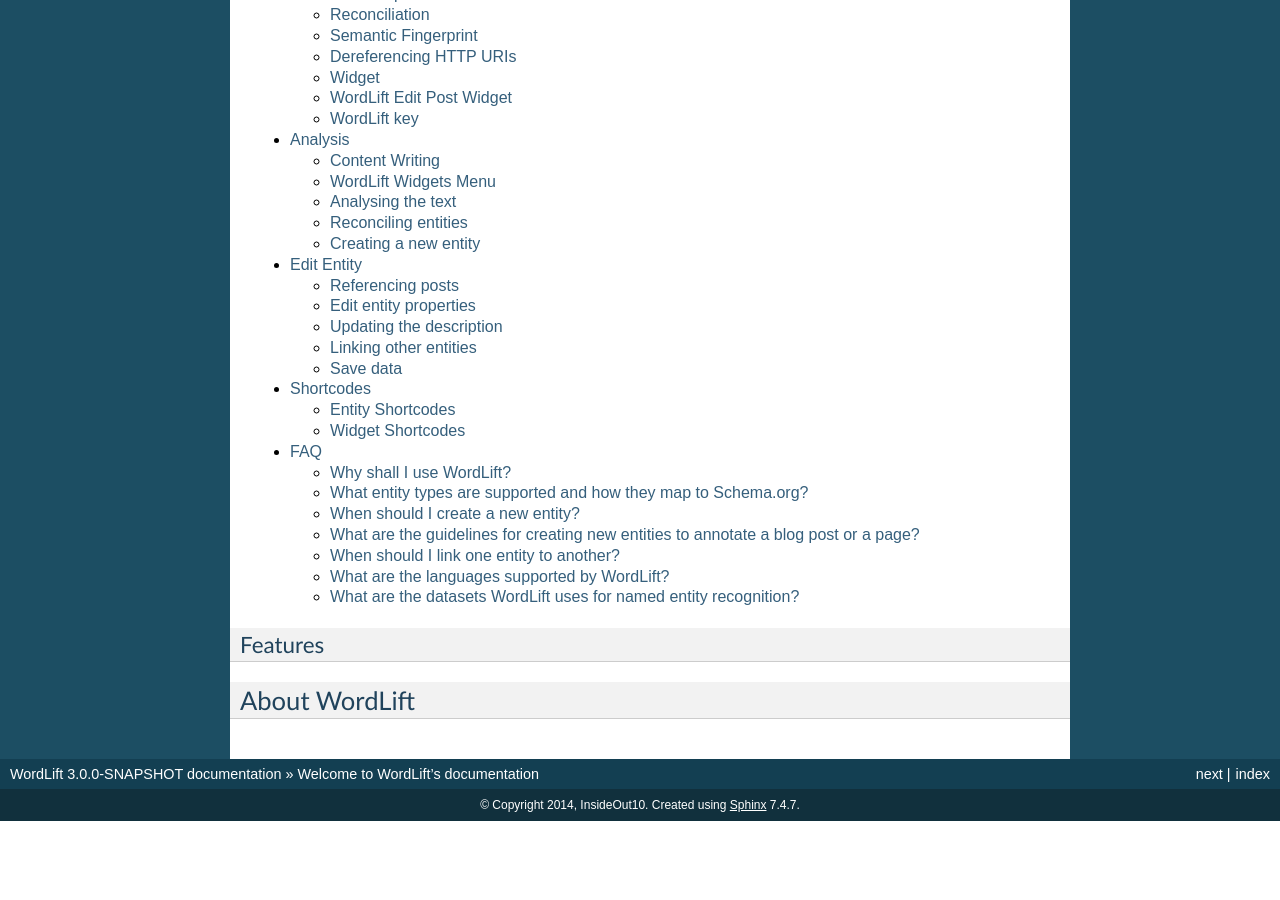
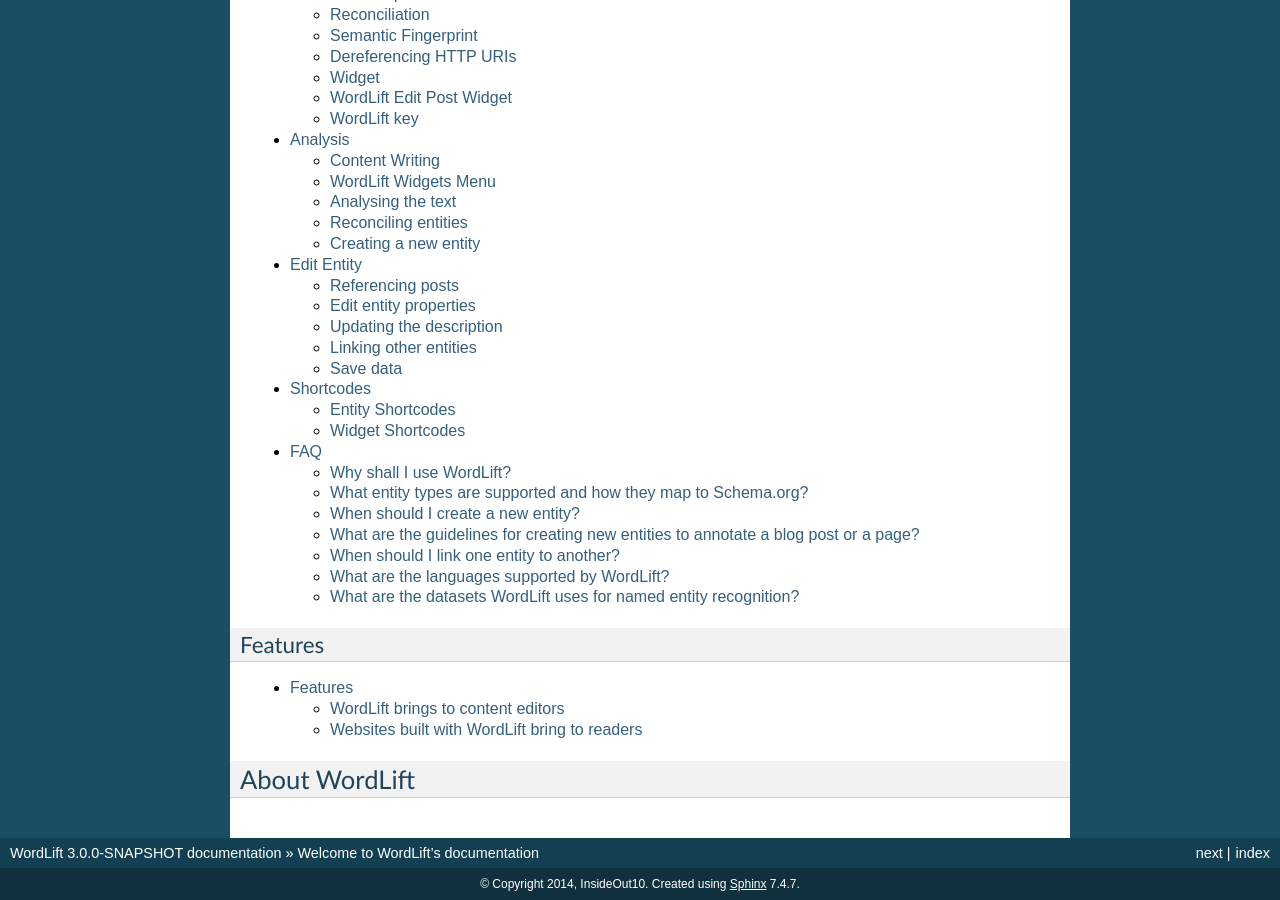
Before and after one commit to insideout10/wordlift-docs, a Sphinx documentation site: the page built from docs/index.rst, in a window 1280 px wide and 900 px high, scrolled down 571 px. Built offline with Sphinx 7.4.7, drawn with Linux system fonts in a browser that asks for light colours; before the commit the page ends 1392 px from its top, so only the background shows below that; some of the changed lines change nothing that is shown; some of the changed text lies outside the part shown.

Commit message:
adding features and revising the index

```diff
--- /dev/null
+++ b/docs/features.rst
@@ -0,0 +1,25 @@
+Features
+===============
+**WordLift** is a **semantic editor** for WordPress to help writing, organizing, tagging and sharing content online.
+**WordLift** is is designed for bloggers, journalists and content creators to inspire and make writing more productive.
+
+**WordLift** adds `semantic annotation <key-concepts.html#semantic-fingerprint>`_ and combines information publicly available as `linked open data <key-concepts.html#linked-open-data>`_ to support the editorial workflow by suggesting relevant information, images and links.
+
+WordLift brings to content editors
+_____________
+
+* support for **self-organising** (or structuring) **contents** using publicly (or privately) available `knowledge graphs <key-concepts.html#knowledge-graph>`_ (`linked open data <key-concepts.html#linked-open-data>`_)
+* an easy way to **build your own dataset** made of *web content*, *semantic annotations* and a *custom vocabulary*
+* support for creating web content using **contextually relevant fact-based information**
+* valued and **free to use photos and illustrations** from the Commons community ranging from maps to astronomical imagery to photographs, artworks and more
+* insightful **visualisations to engage the reader**
+* new means to drive business growth with **meaningful content discovery paths**
+* content tagging for **better SEO**
+
+Websites built with WordLift bring to readers
+_____________
+
+* multiple means of searching and accessing **editorial contents around a specific topic**
+* **contextual information** helping readers with limited domain understanding
+* an **intuitive overview of all content being written** *on the site* and *around a specific topic* or graph of topics
+* meaningful **content recommendations**
--- a/docs/index.rst
+++ b/docs/index.rst
@@ -10,7 +10,7 @@
 The main documentation for getting started with WordLift is organized in the following sections:
 
 * :ref:`site-docs`
-* :ref:`feature-docs` (under development)
+* :ref:`features`
 * :ref:`about` (under development)
 
 .. _site-docs:
@@ -36,6 +36,8 @@
 .. toctree::
     :maxdepth: 2
 
+    features
+
 
 .. _about-docs:
 
```
